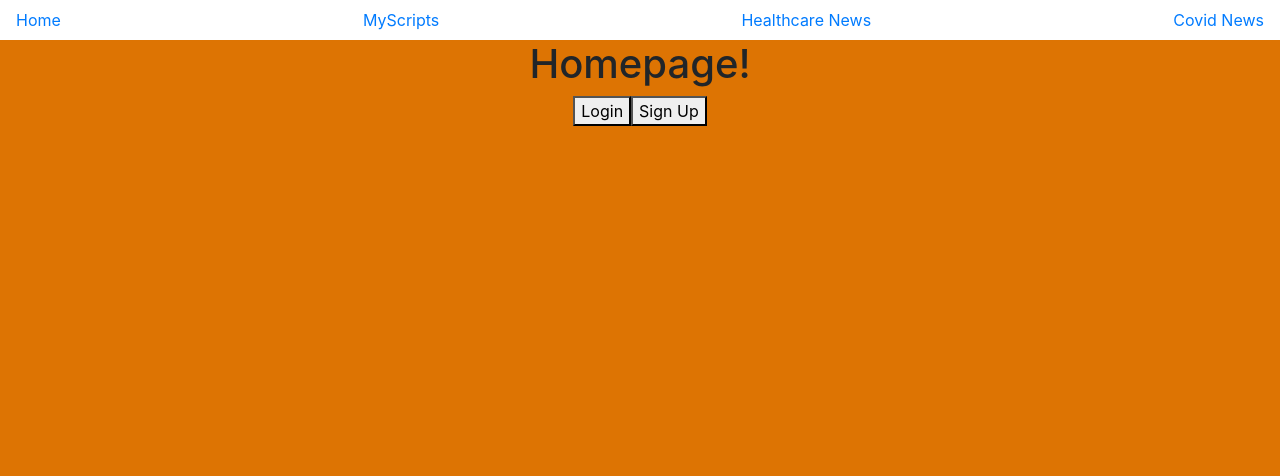
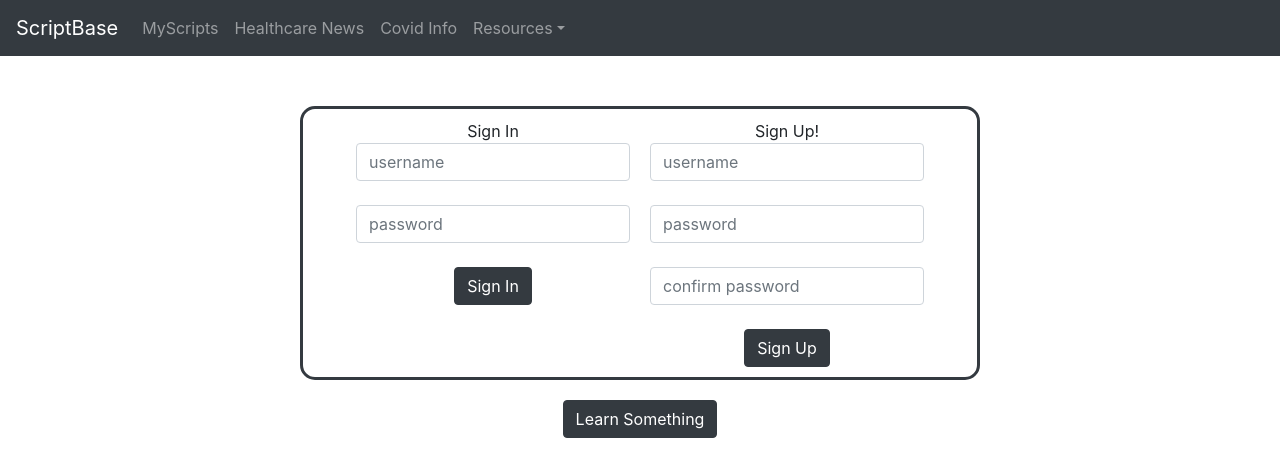
Before and after one commit to steveneross94/ScriptBase, a React (Create React App) app in the folder script-base/: page / in a window 1280 px wide. Shown: the top 476 px of the page. Built offline with nearby package versions, Linux system fonts and the light colour scheme; no server answers.

Commit message:
terms done

```diff
--- a/script-base/public/index.html
+++ b/script-base/public/index.html
@@ -1,20 +1,20 @@
 <!DOCTYPE html>
 <html lang="en">
+
 <head>
   <meta charset="utf-8" />
   <link rel="icon" href="%PUBLIC_URL%/favicon.ico" />
   <meta name="viewport" content="width=device-width, initial-scale=1" />
   <meta name="theme-color" content="#000000" />
-    <meta
-      name="description"
-      content="Web site created using create-react-app"
-    />
+  <meta name="description" content="Web site created using create-react-app" />
   <link rel="apple-touch-icon" href="%PUBLIC_URL%/logo192.png" />
   <!--
       manifest.json provides metadata used when your web app is installed on a
       user's mobile device or desktop. See https://developers.google.com/web/fundamentals/web-app-manifest/
     -->
   <link rel="manifest" href="%PUBLIC_URL%/manifest.json" />
+  <link rel="stylesheet" href="https://maxcdn.bootstrapcdn.com/bootstrap/4.5.0/css/bootstrap.min.css"
+    integrity="sha384-9aIt2nRpC12Uk9gS9baDl411NQApFmC26EwAOH8WgZl5MYYxFfc+NcPb1dKGj7Sk" crossorigin="anonymous" />
   <!--
       Notice the use of %PUBLIC_URL% in the tags above.
       It will be replaced with the URL of the `public` folder during the build.
@@ -26,6 +26,7 @@
     -->
   <title>React App</title>
 </head>
+
 <body>
   <noscript>You need to enable JavaScript to run this app.</noscript>
   <div id="root"></div>
@@ -40,4 +41,5 @@
       To create a production bundle, use `npm run build` or `yarn build`.
     -->
 </body>
+
 </html>
--- a/script-base/src/App.css
+++ b/script-base/src/App.css
@@ -1,6 +1,5 @@
 .App {
   text-align: center;
-  background: #DD7403;
   height: 100vh
 }
 
@@ -54,10 +53,16 @@
  display: flex;
  flex-direction: row;
  justify-content: space-evenly;
+ height: 100vh
 }
 
 .scripts.library {
-  width: 50%
+  width: 50%;
+}
+
+.allScripts {
+  overflow: scroll;
+  height: 100vh
 }
 
 .myScript.container {
@@ -113,18 +118,33 @@
   animation: typewriter 4s,
 }
 
-.homepage {
-  background: #DD7403;
+.auth-block {
+  display: flex;
+  justify-content: center;
 }
 
-.healthcare-news {
-  background: #DD7403;
+.homepage {
+  display: flex;
+  flex-direction: column;
+  justify-content: center;
 }
 
-.covid-news {
-  background: #DD7403;
+.sign-in {
+  margin: 10px
 }
 
-.navbar {
-  background: #ffffff;
+.sign-up {
+  margin: 10px
 }
+
+.auth-container {
+  margin: 50px 300px 20px;
+  border: solid #343a40;
+  border-radius: 15px;
+}
+
+.terms {
+  margin: 20px 300px 20px;
+  border: solid #343a40;
+  border-radius: 15px;
+}
--- a/script-base/src/Auth/SignIn.js
+++ b/script-base/src/Auth/SignIn.js
@@ -1,6 +1,7 @@
 import React, { useState } from 'react'
 import { useDispatch } from 'react-redux'
 import { loginUser, addScript } from '../actionCreators/actionCreators'
+import { Form, Button } from 'react-bootstrap'
 
 const SignIn = (props) => {
 
@@ -37,13 +38,13 @@ const SignIn = (props) => {
 
 
   return (
-    <div>
-      <h4>Sign In!</h4>
-      <form onSubmit={(e) => handleSubmit(e)}>
-        <input name='username' placeholder='username' value={username} onChange={(e) => setUsername(e.target.value)}/>
-        <input type='password' name='password' placeholder='password' value={password} onChange={(e) => setPassword(e.target.value)}/>
-        <button typ='submit'>Submit</button>
-      </form>
+    <div className='sign-in'>
+      <div>Sign In</div>
+      <Form className='login-form' onSubmit={(e) => handleSubmit(e)}>
+        <Form.Control name='username' placeholder='username' value={username} onChange={(e) => setUsername(e.target.value)}/><br></br>
+        <Form.Control type='password' name='password' placeholder='password' value={password} onChange={(e) => setPassword(e.target.value)}/><br></br>
+        <Button variant='dark' type='submit'>Sign In</Button>
+      </Form>
     </div>
   );
 }
--- a/script-base/src/Auth/SignUp.js
+++ b/script-base/src/Auth/SignUp.js
@@ -1,6 +1,7 @@
 import React, { useState } from 'react'
 import { connect } from 'react-redux'
 import * as action from '../actionCreators/actionCreators'
+import { Form, Button } from 'react-bootstrap'
 
 const SignUp = (props) => {
 
@@ -31,14 +32,14 @@ const SignUp = (props) => {
   }
 
   return (
-    <div>
-      <h4>Sign Up!</h4>
-      <form onSubmit={(e) => handleSubmit(e)}>
-        <input name='username' placeholder='username' value={username} onChange={(e) => setUsername(e.target.value)} />
-        <input type='password' name='password' placeholder='password' value={password} onChange={(e) => setPassword(e.target.value)} />
-        <input type='password' name='confirmPassword' placeholder='confirm password' value={confirmPassword} onChange={(e) => setConfirmPassword(e.target.value)} />
-        <button type='submit'>Submit</button>
-      </form>
+    <div className='sign-up'>
+      <div>Sign Up!</div>
+      <Form onSubmit={(e) => handleSubmit(e)}>
+        <Form.Control name='username' placeholder='username' value={username} onChange={(e) => setUsername(e.target.value)} /><br></br>
+        <Form.Control type='password' name='password' placeholder='password' value={password} onChange={(e) => setPassword(e.target.value)} /><br></br>
+        <Form.Control type='password' name='confirmPassword' placeholder='confirm password' value={confirmPassword} onChange={(e) => setConfirmPassword(e.target.value)} /><br></br>
+        <Button variant='dark' type='submit'>Sign Up</Button>
+      </Form>
     </div>
   );
 }
--- a/script-base/src/CovidNews/Chart.js
+++ b/script-base/src/CovidNews/Chart.js
@@ -25,7 +25,7 @@ function Chart({ covidData }) {
 
     return (
         <div>
-            <Bar data={chartData} />
+            <Bar data={chartData} options={{responsive: true}}/>
         </div>
     )
 }
--- a/script-base/src/Home/Home.js
+++ b/script-base/src/Home/Home.js
@@ -3,12 +3,12 @@ import SignIn from '../Auth/SignIn'
 import SignUp from '../Auth/SignUp'
 import { useDispatch } from 'react-redux'
 import { getCovidData } from '../actionCreators/actionCreators'
+import Term from '../Term/Term'
 
 
 function Home(props) {
 
-    let [logIn, setLogIn] = useState(false)
-    let [signUp, setSignUp] = useState(false)
+    let [healthCareTerms, setHealthCareTerms] = useState(null)
     const dispatch = useDispatch()
 
     useEffect(() => {
@@ -18,16 +18,28 @@ function Home(props) {
                 dispatch(getCovidData(data)))
     }, [])
 
+    useEffect(() => {
+        fetch('http://localhost:3000/api/v1/terms')
+            .then(r => r.json())
+            .then(data =>{
+                setHealthCareTerms(data)
+            })
+    }, [])
 
     return (
         <div className='homepage'>
-            <h1>Homepage!</h1>
-            <button onClick={() => setLogIn(!logIn)}>Login</button><button onClick={() => setSignUp(!signUp)}>Sign Up</button>
-            {logIn && <SignIn {...props} />}
-            {signUp && <SignUp {...props} />}
+            <div className='auth-container'>
+                <div className='auth-block'>
+                    <SignIn {...props} />
+                    <SignUp {...props} />
+                </div>
+            </div>
+            <div>
+                <Term terms={healthCareTerms}/>
+            </div>
         </div>
     )
 }
 
 
-export default Home;
+export default Home
--- a/script-base/src/MyScripts/MyScript.js
+++ b/script-base/src/MyScripts/MyScript.js
@@ -33,7 +33,7 @@ function MyScript() {
             )}
             {myScriptsPrices &&
                 <div>
-                    Total Monthly Prescription Cost Without Insurance: {myScriptsPrices.reduce(function(a, b){return(a + b)},0) === 0 ? null : myScriptsPrices.reduce(function(a, b){return(a + b)},0)}
+                    Total Monthly Prescription Cost Without Insurance: {myScriptsPrices.reduce(function (a, b) { return (a + b) }, 0) === 0 ? null : myScriptsPrices.reduce(function (a, b) { return (a + b) }, 0)}
                 </div>}
         </div>
     )
--- a/script-base/src/MyScripts/MyScripts.js
+++ b/script-base/src/MyScripts/MyScripts.js
@@ -1,6 +1,7 @@
 import React, { useState, useEffect } from 'react'
 import BrandName from '../BrandName/BrandName'
 import MyScript from './MyScript'
+import { Spinner } from 'react-bootstrap'
 
 function MyScripts() {
 
@@ -24,10 +25,16 @@ function MyScripts() {
             <div className='scripts library'>
                 <h1>Prescription Library</h1>
                 <label>Search by Name:</label>
-                <input placeholder='search scripts' value={search} onChange={(e) => setSearch(e.target.value)}/>
-                {searchableBrandNames ? searchableBrandNames.map(brandName =>
-                    <BrandName brand={brandName} key={brandName.id}/>
-                ) : <h6>...loading</h6>}
+                <input placeholder='search scripts' value={search} onChange={(e) => setSearch(e.target.value)} />
+                <div className='allScripts'>
+                    {searchableBrandNames ? searchableBrandNames.map(brandName =>
+                        <BrandName brand={brandName} key={brandName.id} />)
+                    :
+                    <Spinner animation="border" role="status">
+                            <span className="sr-only">Loading...</span>
+                        </Spinner>}
+
+                </div>
             </div>
         </div>
     )
--- a/script-base/src/NavBar/NavBar.js
+++ b/script-base/src/NavBar/NavBar.js
@@ -1,15 +1,26 @@
 import React from 'react'
 import { Link } from 'react-router-dom'
+import { Navbar, Nav, NavDropdown, Form, FormControl, Button } from 'react-bootstrap'
 
 function NavBar() {
     return (
-        <div className='navbar'>
-            <Link to='/'>Home</Link>
-            <Link to='/prescriptions'>MyScripts</Link>
-            <Link to='/healthcare-info'>Healthcare News</Link>
-            <Link to='/covid-info'>Covid News</Link>
-            {/* <Link to='/auth'>Login</Link> */}
-        </div>
+        <Navbar bg="dark" variant='dark' expand="lg">
+            <Navbar.Brand as={Link} to="/">ScriptBase</Navbar.Brand>
+            <Navbar.Toggle aria-controls="basic-navbar-nav" />
+            <Navbar.Collapse id="basic-navbar-nav">
+                <Nav className="mr-auto">
+                    <Nav.Link as={Link} to="/prescriptions">MyScripts</Nav.Link>
+                    <Nav.Link as={Link} to="/healthcare-info">Healthcare News</Nav.Link>
+                    <Nav.Link as={Link} to="/covid-info">Covid Info</Nav.Link>
+                    <NavDropdown title="Resources" id="basic-nav-dropdown">
+                        <NavDropdown.Item href="https://covid19.healthdata.org/united-states-of-america">IHME Covid Info</NavDropdown.Item>
+                        <NavDropdown.Item href="https://www.fda.gov/">FDA.gov</NavDropdown.Item>
+                        <NavDropdown.Item href="https://thehealthymuse.com/">The Healthy Muse</NavDropdown.Item>
+                        <NavDropdown.Item href="https://outofpocket.substack.com/about">Out-of-Pocket: Healthcare, but funny</NavDropdown.Item>
+                    </NavDropdown>
+                </Nav>
+            </Navbar.Collapse>
+        </Navbar>
     )
 }
 
--- /dev/null
+++ b/script-base/src/Term/Term.js
@@ -0,0 +1,33 @@
+import React, { useState } from 'react'
+import { Button } from 'react-bootstrap'
+
+function Term({ terms }) {
+
+    let [showTerm, setShowTerm] = useState(false)
+
+    let term
+    if (terms) {
+        term = terms[Math.floor(Math.random() * terms.length)]
+        console.log(term);
+    }
+
+
+    // terms[Math.floor(Math.random() * terms.length)]
+    return (
+        <div>
+            <Button variant='dark' onClick={() => setShowTerm(!showTerm)}>{showTerm ? 'Enough Learning, Thanks' : 'Learn Something'}</Button>
+            {showTerm && term &&
+                <div className='terms'>
+                    <div>
+                        <strong>{term.name}</strong>
+                    </div>
+                    <div>
+                        {term.description}
+                    </div>
+                </div>
+            }
+        </div>
+    )
+}
+
+export default Term
```
Lines whose indentation alone changed are shown as unchanged.
